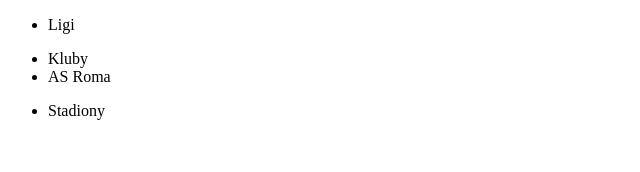
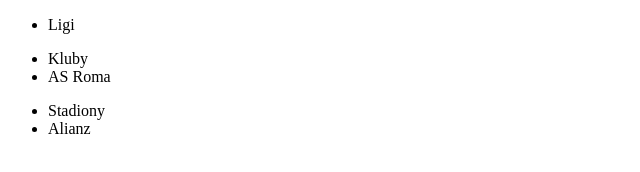
Before and after one commit to mat1919/tutorial, a plain HTML site: page index.html in a window 1280 px wide. Shown: the full height of the page, 0-640 px from the left. Drawn offline with Linux system fonts and the light colour scheme.

Commit message:
Nowy stadion

```diff
--- a/index.html
+++ b/index.html
@@ -14,6 +14,7 @@
 	</ul>
 	<ul>
 		<li>Stadiony</li>
+		<li>Alianz</li>
 	</ul>
 </div>
 </body>
```
